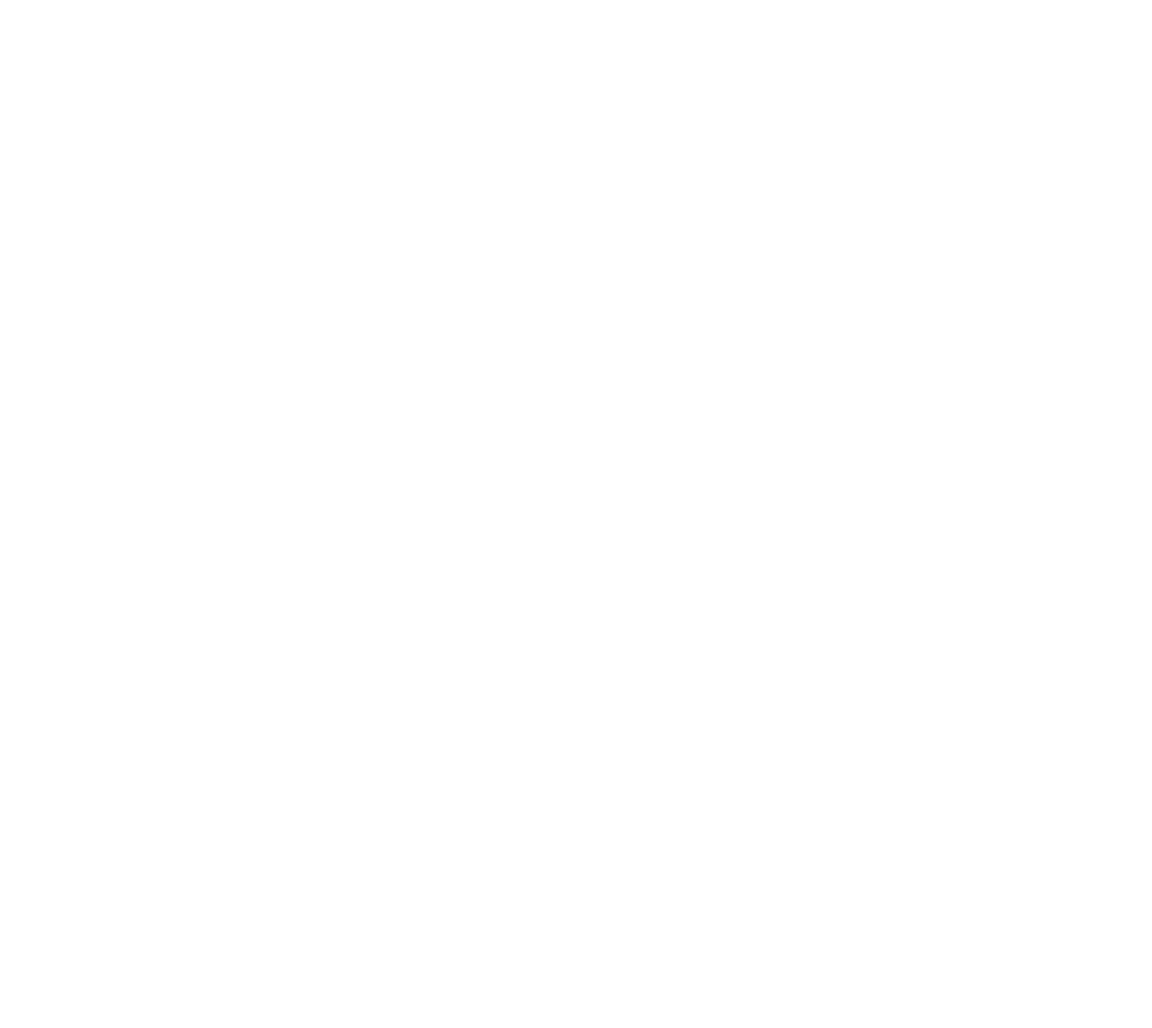
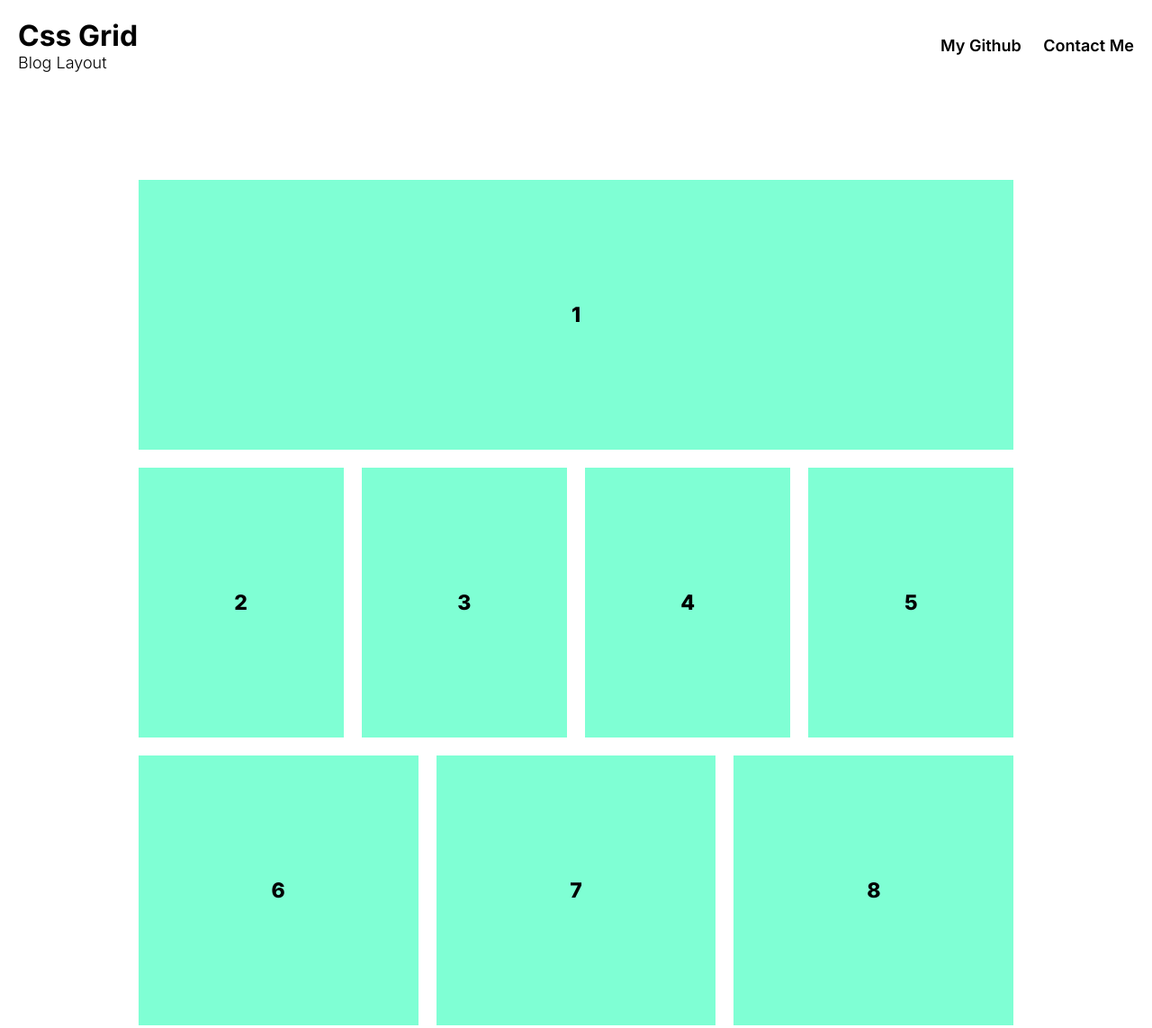
Before and after one commit to viktorhollanders/css-grid-blog-layout, a plain HTML site: page index.html in a window 1280 px wide. Shown: the top 1143 px of the page at 90% size. Before the commit the page ends 800 px from the top, so only its background shows below. Drawn offline with Linux system fonts and the light colour scheme.

Commit message:
add blog layout

```diff
--- a/index.html
+++ b/index.html
@@ -6,5 +6,57 @@
     <title>BLOG</title>
     <link rel="stylesheet" href="style.css" />
   </head>
-  <body></body>
+  <body>
+    <header>
+      <div class="logo">
+        <h1>
+          Css Grid
+        </h1>
+        <span class="logo-sub-title">Blog Layout</span>
+      </div>
+      <nav>
+        <a href="https://github.com/viktorhollanders">My Github</a>
+        <a href="mailto:viktorhollander@gmail.com">Contact Me</a>
+      </nav>
+    </header>
+    <section class="blog featured-post capped">
+      <div class="post p-1">
+        <p class="number">1</p>
+      </div>
+    </section>
+
+    <section class="blog blog-four capped">
+      <div class="post p-2">
+        <p class="number">2</p>
+      </div>
+      <div class="post p-3">
+        <p class="number">3</p>
+      </div>
+      <div class="post p-4">
+        <p class="number">4</p>
+      </div>
+      <div class="post p-5">
+        <p class="number">5</p>
+      </div>
+    </section>
+
+    <section class="blog blog-three capped">
+      <div class="post p-6">
+        <p class="number">6</p>
+      </div>
+      <div class="post p-7">
+        <p class="number">7</p>
+      </div>
+      <div class="post p-8">
+        <p class="number">8</p>
+      </div>
+      <div class="post p-9">
+        <p class="number">9</p>
+      </div>
+      <div class="post p-10">
+        <p class="number">10</p>
+      </div>
+    </section>
+    <footer></footer>
+  </body>
 </html>
--- a/style.css
+++ b/style.css
@@ -0,0 +1,113 @@
+@import url("https://fonts.googleapis.com/css2?family=Inter:wght@100;200;300;400;500;531;600;700;800;900&display=swap");
+
+/* common styles */
+*,
+*::before,
+*::after {
+  -webkit-box-sizing: border-box;
+  -moz-box-sizing: border-box;
+  box-sizing: border-box;
+
+  margin: 0;
+  padding: 0;
+}
+
+body {
+  font-family: "Inter", sans-serif;
+  font-size: 16px;
+}
+
+a,
+a:visited {
+  font-size: 18px;
+  font-weight: 600;
+  color: #000;
+  text-decoration: none;
+}
+
+.capped {
+  padding: 0 16px;
+}
+
+header {
+  width: 100%;
+  padding: 20px;
+  background-color: #fff;
+
+  display: flex;
+  flex-direction: row;
+  justify-content: space-between;
+  align-items: center;
+}
+
+h1 {
+  margin: 0;
+}
+
+.logo-sub-title {
+  font-size: 18px;
+  font-weight: 300;
+}
+
+nav a {
+  padding-left: 20px;
+}
+
+.blog {
+  margin-bottom: 20px;
+}
+
+.featured-post {
+  margin-top: 50px;
+}
+
+.post {
+  height: 300px;
+  width: auto;
+  background-color: aquamarine;
+
+  display: flex;
+  justify-content: center;
+  align-items: center;
+}
+
+.number {
+  font-size: 23px;
+  font-weight: 800;
+}
+
+footer {
+  width: 100%;
+  height: 50px;
+}
+
+@media screen and (min-width: 700px) {
+  .capped {
+    padding: 0 12%;
+  }
+
+  .featured-post {
+    margin-top: 100px;
+  }
+
+  .blog-four {
+    display: grid;
+    grid-template-columns: 1fr 1fr 1fr 1fr;
+    gap: 20px;
+  }
+
+  .blog-three {
+    display: grid;
+    grid-template-columns: 1fr 1fr 1fr;
+    gap: 20px;
+  }
+
+  .p-1 {
+    grid-column-start: 1;
+    grid-column-end: span end;
+  }
+
+  footer {
+    height: 100px;
+  }
+}
```
